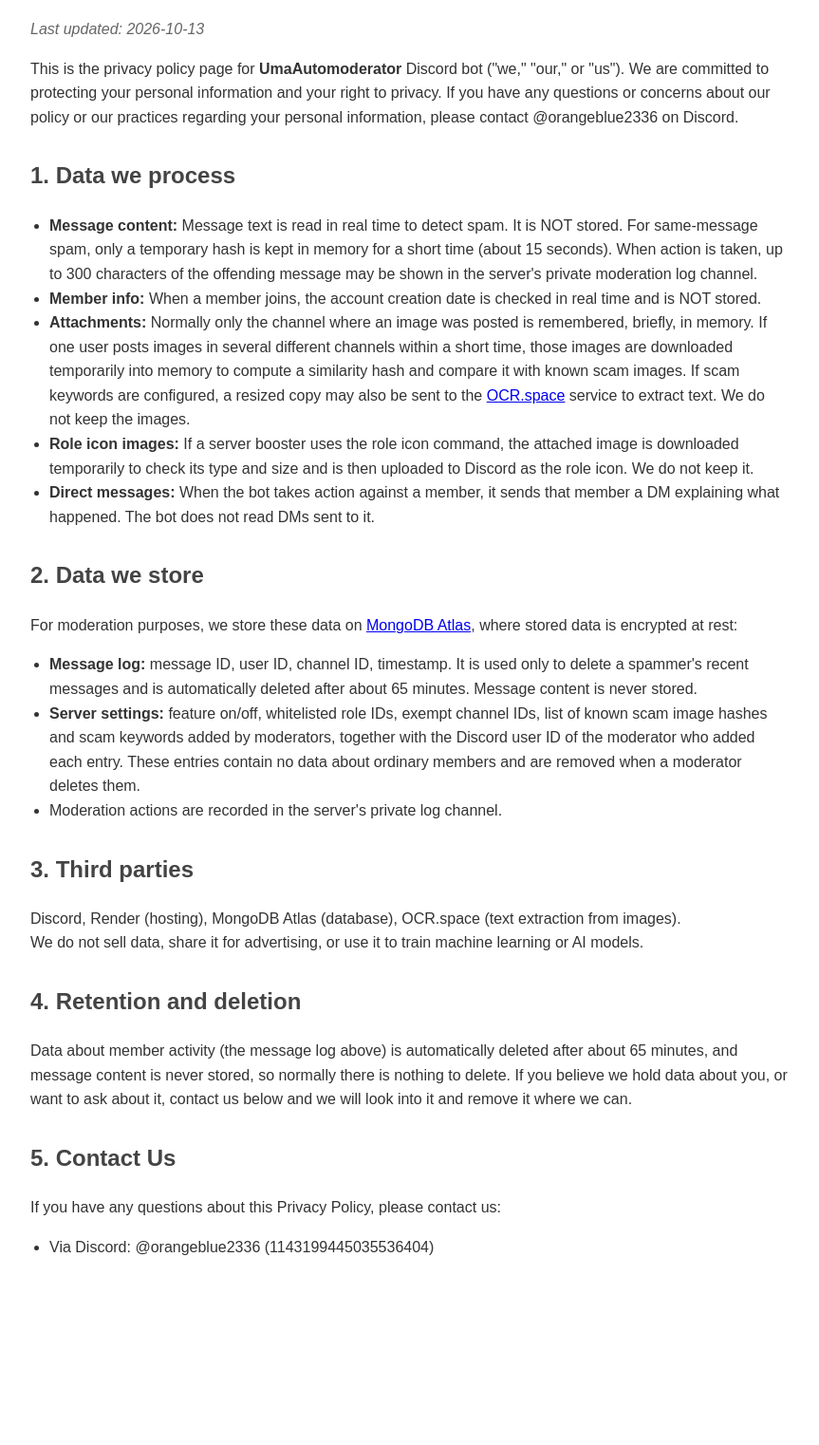
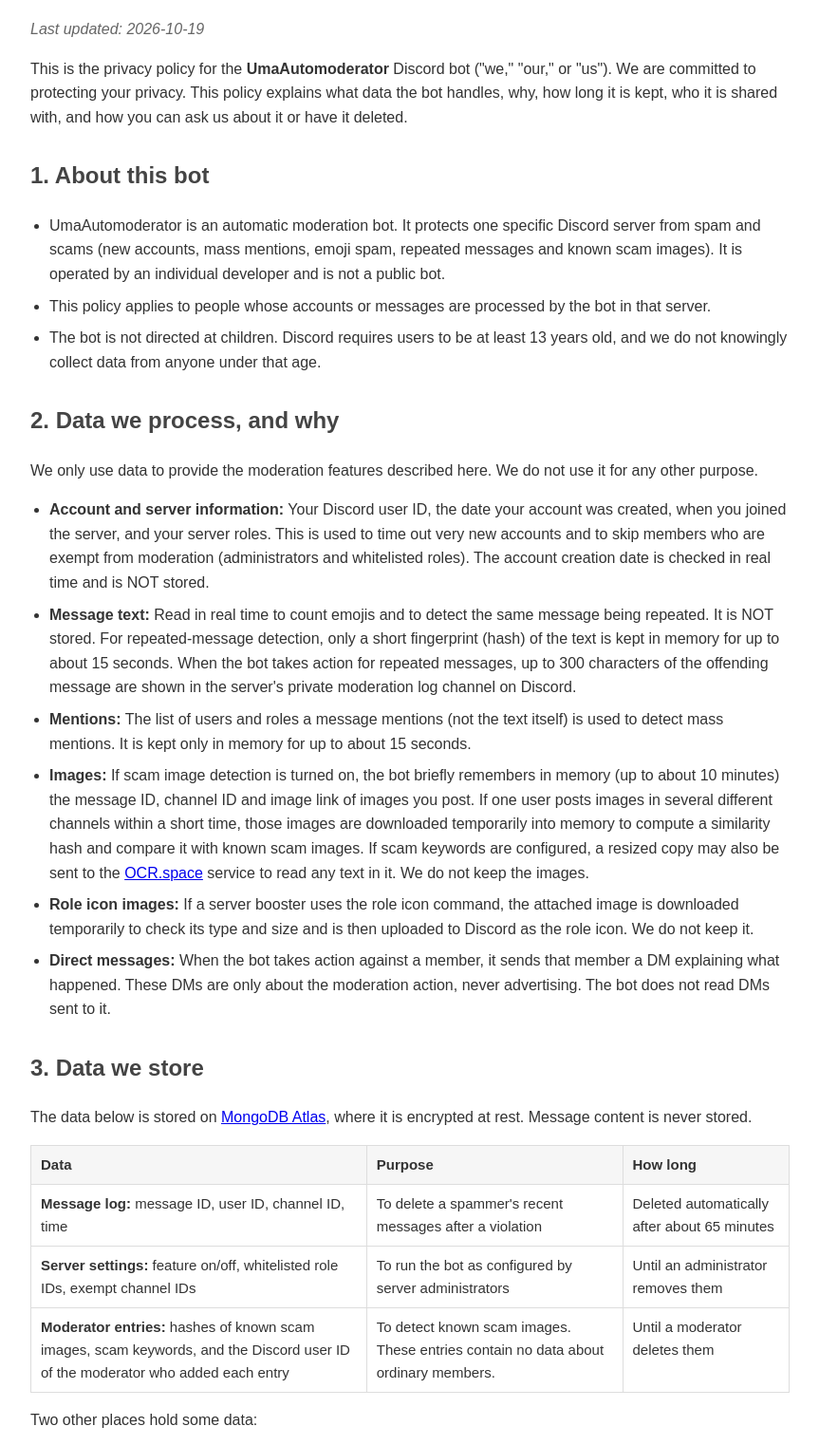
Before and after one commit to OrangeBlue2336/ddlcord-bot, a website: page privacy/index.html in a window 1280 px wide. Shown: the part 128-1650 px from the top of the page at 95% size, without its empty margins (208-1071 px from the left). Before the commit the page ends 1511 px from the top, so only its background shows below. Drawn offline with Linux system fonts and the light colour scheme.

Commit message:
멘션 도배 로직을 메시지 인텐트 미사용으로 수정, 개인정보 정책 수정

```diff
--- a/privacy/index.html
+++ b/privacy/index.html
@@ -18,42 +18,102 @@
         h2 { margin-top: 30px; color: #444; }
         p, li { font-size: 16px; }
         ul { padding-left: 20px; }
+        li { margin-bottom: 8px; }
         .effective-date { font-style: italic; color: #666; }
+        .table-wrap { overflow-x: auto; }
+        table { border-collapse: collapse; width: 100%; font-size: 15px; }
+        th, td { border: 1px solid #ddd; padding: 8px 10px; text-align: left; vertical-align: top; }
+        th { background: #f6f6f6; }
     </style>
 </head>
 <body>
 
     <h1>Privacy Policy</h1>
-    <p class="effective-date">Last updated: 2026-10-13</p>
+    <p class="effective-date">Last updated: 2026-10-19</p>
 
-    <p>This is the privacy policy page for <strong>UmaAutomoderator</strong> Discord bot ("we," "our," or "us"). We are committed to protecting your personal information and your right to privacy. If you have any questions or concerns about our policy or our practices regarding your personal information, please contact @orangeblue2336 on Discord.</p>
+    <p>This is the privacy policy for the <strong>UmaAutomoderator</strong> Discord bot ("we," "our," or "us"). We are committed to protecting your privacy. This policy explains what data the bot handles, why, how long it is kept, who it is shared with, and how you can ask us about it or have it deleted.</p>
 
-    <h2>1. Data we process</h2>
+    <h2>1. About this bot</h2>
     <ul>
-        <li><strong>Message content:</strong> Message text is read in real time to detect spam. It is NOT stored. For same-message spam, only a temporary hash is kept in memory for a short time (about 15 seconds). When action is taken, up to 300 characters of the offending message may be shown in the server's private moderation log channel.</li>
-        <li><strong>Member info:</strong> When a member joins, the account creation date is checked in real time and is NOT stored.</li>
-        <li><strong>Attachments:</strong> Normally only the channel where an image was posted is remembered, briefly, in memory. If one user posts images in several different channels within a short time, those images are downloaded temporarily into memory to compute a similarity hash and compare it with known scam images. If scam keywords are configured, a resized copy may also be sent to the <a href="https://ocr.space/" target="_blank" rel="noopener">OCR.space</a> service to extract text. We do not keep the images.</li>
-        <li><strong>Role icon images:</strong> If a server booster uses the role icon command, the attached image is downloaded temporarily to check its type and size and is then uploaded to Discord as the role icon. We do not keep it.</li>
-        <li><strong>Direct messages:</strong> When the bot takes action against a member, it sends that member a DM explaining what happened. The bot does not read DMs sent to it.</li>
+        <li>UmaAutomoderator is an automatic moderation bot. It protects one specific Discord server from spam and scams (new accounts, mass mentions, emoji spam, repeated messages and known scam images). It is operated by an individual developer and is not a public bot.</li>
+        <li>This policy applies to people whose accounts or messages are processed by the bot in that server.</li>
+        <li>The bot is not directed at children. Discord requires users to be at least 13 years old, and we do not knowingly collect data from anyone under that age.</li>
     </ul>
 
-    <h2>2. Data we store</h2>
-    <p>For moderation purposes, we store these data on <a href="https://www.mongodb.com/" target="_blank" rel="noopener">MongoDB Atlas</a>, where stored data is encrypted at rest:</p>
+    <h2>2. Data we process, and why</h2>
+    <p>We only use data to provide the moderation features described here. We do not use it for any other purpose.</p>
     <ul>
-        <li><strong>Message log:</strong> message ID, user ID, channel ID, timestamp. It is used only to delete a spammer's recent messages and is automatically deleted after about 65 minutes. Message content is never stored.</li>
-        <li><strong>Server settings:</strong> feature on/off, whitelisted role IDs, exempt channel IDs, list of known scam image hashes and scam keywords added by moderators, together with the Discord user ID of the moderator who added each entry. These entries contain no data about ordinary members and are removed when a moderator deletes them.</li>
-        <li>Moderation actions are recorded in the server's private log channel.</li>
+        <li><strong>Account and server information:</strong> Your Discord user ID, the date your account was created, when you joined the server, and your server roles. This is used to time out very new accounts and to skip members who are exempt from moderation (administrators and whitelisted roles). The account creation date is checked in real time and is NOT stored.</li>
+        <li><strong>Message text:</strong> Read in real time to count emojis and to detect the same message being repeated. It is NOT stored. For repeated-message detection, only a short fingerprint (hash) of the text is kept in memory for up to about 15 seconds. When the bot takes action for repeated messages, up to 300 characters of the offending message are shown in the server's private moderation log channel on Discord.</li>
+        <li><strong>Mentions:</strong> The list of users and roles a message mentions (not the text itself) is used to detect mass mentions. It is kept only in memory for up to about 15 seconds.</li>
+        <li><strong>Images:</strong> If scam image detection is turned on, the bot briefly remembers in memory (up to about 10 minutes) the message ID, channel ID and image link of images you post. If one user posts images in several different channels within a short time, those images are downloaded temporarily into memory to compute a similarity hash and compare it with known scam images. If scam keywords are configured, a resized copy may also be sent to the <a href="https://ocr.space/" target="_blank" rel="noopener">OCR.space</a> service to read any text in it. We do not keep the images.</li>
+        <li><strong>Role icon images:</strong> If a server booster uses the role icon command, the attached image is downloaded temporarily to check its type and size and is then uploaded to Discord as the role icon. We do not keep it.</li>
+        <li><strong>Direct messages:</strong> When the bot takes action against a member, it sends that member a DM explaining what happened. These DMs are only about the moderation action, never advertising. The bot does not read DMs sent to it.</li>
     </ul>
 
-    <h2>3. Third parties</h2>
-    <p>Discord, Render (hosting), MongoDB Atlas (database), OCR.space (text extraction from images).<br>We do not sell data, share it for advertising, or use it to train machine learning or AI models.</p>
+    <h2>3. Data we store</h2>
+    <p>The data below is stored on <a href="https://www.mongodb.com/" target="_blank" rel="noopener">MongoDB Atlas</a>, where it is encrypted at rest. Message content is never stored.</p>
+    <div class="table-wrap">
+    <table>
+        <tr><th>Data</th><th>Purpose</th><th>How long</th></tr>
+        <tr>
+            <td><strong>Message log:</strong> message ID, user ID, channel ID, time</td>
+            <td>To delete a spammer's recent messages after a violation</td>
+            <td>Deleted automatically after about 65 minutes</td>
+        </tr>
+        <tr>
+            <td><strong>Server settings:</strong> feature on/off, whitelisted role IDs, exempt channel IDs</td>
+            <td>To run the bot as configured by server administrators</td>
+            <td>Until an administrator removes them</td>
+        </tr>
+        <tr>
+            <td><strong>Moderator entries:</strong> hashes of known scam images, scam keywords, and the Discord user ID of the moderator who added each entry</td>
+            <td>To detect known scam images. These entries contain no data about ordinary members.</td>
+            <td>Until a moderator deletes them</td>
+        </tr>
+    </table>
+    </div>
+    <p>Two other places hold some data:</p>
+    <ul>
+        <li><strong>The server's private moderation log channel on Discord:</strong> Each action is recorded there with the user, the reason, the channel, the result of each step, and (for repeated messages) up to 300 characters of the message. It stays on Discord and is controlled by the server's staff, who can delete it. We do not copy it anywhere else.</li>
+        <li><strong>Hosting logs:</strong> Our hosting provider keeps short-lived technical logs (for example, error messages). They may include user IDs but never message content, and are kept for a limited time under the provider's own policy.</li>
+    </ul>
 
+    <h2>4. Who we share data with</h2>
+    <p>We do not sell data, share it for advertising, or use it for malicious purposes. We only use the following service providers, who process data on our behalf to run the bot and not for their own purposes:</p>
+    <ul>
+        <li><strong>Discord</strong>: The platform the bot runs on.</li>
+        <li><strong>Render</strong> (hosting): Runs the bot, so all data above passes through it while being processed.</li>
+        <li><strong>MongoDB Atlas</strong> (database): Stores the data in section 3.</li>
+        <li><strong>OCR.space</strong> (text recognition): May receive a resized copy of an image in the situation described in section 2. According to its <a href="https://ocr.space/privacypolicy" target="_blank" rel="noopener">privacy policy</a>, uploaded images are deleted after processing.</li>
+    </ul>
+    <p>These providers may process data in other countries. We may also disclose data if the law requires it.</p>
 
-    <h2>4. Retention and deletion</h2>
-    <p>Data about member activity (the message log above) is automatically deleted after about 65 minutes, and message content is never stored, so normally there is nothing to delete. If you believe we hold data about you, or want to ask about it, contact us below and we will look into it and remove it where we can.</p>
+    <h2>5. What we don't do</h2>
+    <ul>
+        <li>We do not use message content or any other data to train machine learning or AI models.</li>
+        <li>We do not build profiles of users, track users, or use data to make decisions about eligibility for anything.</li>
+        <li>We do not ask for passwords or login tokens, and we do not contact you outside Discord.</li>
+    </ul>
 
-    <h2>5. Contact Us</h2>
-    <p>If you have any questions about this Privacy Policy, please contact us:</p>
+    <h2>6. Your choices and rights</h2>
+    <ul>
+        <li><strong>Opting out:</strong> Because the bot protects the whole server, message scanning cannot be switched off for one person. Administrators and whitelisted roles are exempt, and you can always leave the server if you disagree with the terms.</li>
+        <li><strong>Asking about or deleting your data:</strong> You can ask us what data we hold about you and ask us to correct or delete it by contacting us below. We will reply within 30 days. Since most activity data is deleted automatically within about 65 minutes and message content is never stored, there is usually nothing left to delete, but we will check and remove anything tied to your user ID. We cannot delete messages or moderation log posts that are on Discord. The server staff can do that.</li>
+        <li><strong>Legal basis (EU/UK users):</strong> We process this data under our legitimate interest in protecting the server and its members from spam and scams.</li>
+    </ul>
+
+    <h2>7. Security</h2>
+    <p>Data is encrypted in transit (HTTPS/TLS) and the database is encrypted at rest. The bot's access tokens and keys are kept in protected environment settings, not written into the source code, and only the developer has access. If we become aware of unauthorized access to your data, we will notify Discord and affected users as required by law and Discord's rules.</p>
+
+    <h2>8. Reporting problems</h2>
+    <p>If you think the bot punished you by mistake, or you want to report a problem with the bot or its use, please contact the server staff (who can lift a timeout) or contact us below. We will review reports and take appropriate action.</p>
+
+    <h2>9. Changes to this policy</h2>
+    <p>We may update this policy when the bot's features or data handling change. The latest version is always on this page, with the date it was last updated at the top.</p>
+
+    <h2>10. Contact Us</h2>
+    <p>For questions, data requests or reports:</p>
     <ul>
         <li>Via Discord: @orangeblue2336 (1143199445035536404)</li>
     </ul>
```
Also changed, not shown: src/features/pingSpam.js (+14 -19 lines).
